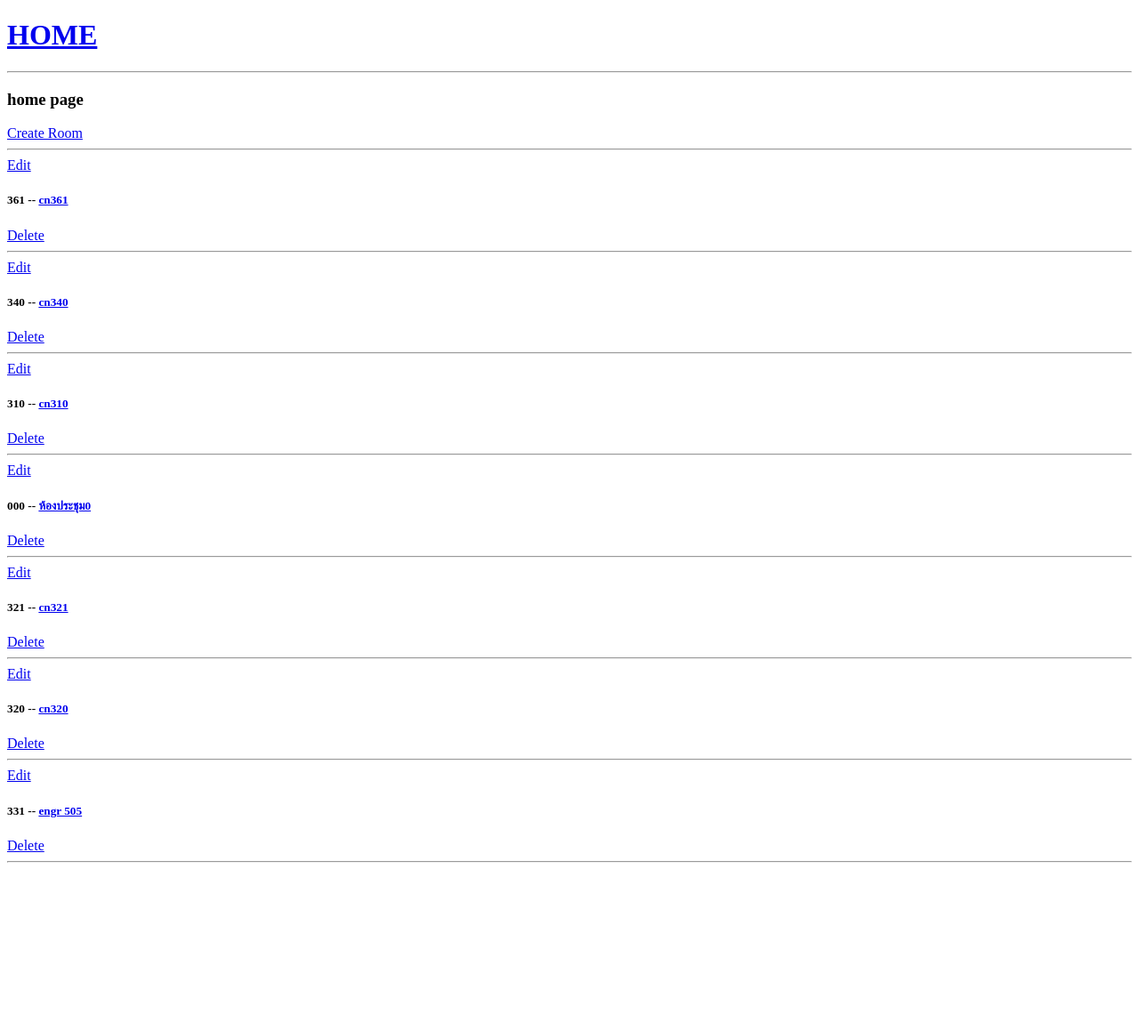
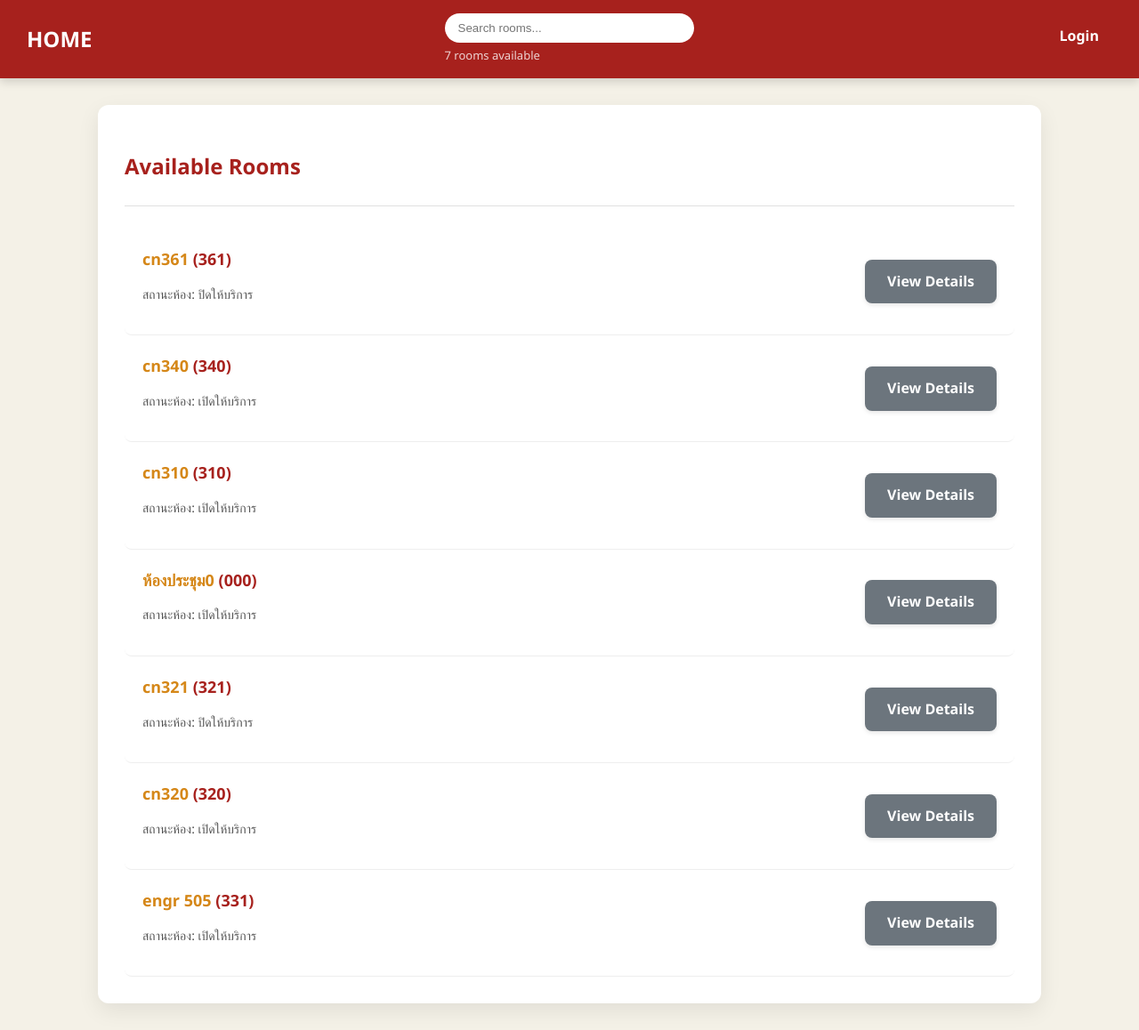
Before and after one commit to 6610685221/cn331-as2, a Django app: page / in a window 1280 px wide. Shown: the whole page at 89% size. Before the commit the page ends 970 px from the top, so only its background shows below. Run offline with Django 5.2, Linux system fonts and the light colour scheme; data comes from the database, SQL or seed files in the repository; both versions use the stored data as it was after the commit.

Commit message:
Final commit

```diff
--- a/classroom_booking/booking/admin.py
+++ b/classroom_booking/booking/admin.py
@@ -1,6 +1,7 @@
 from django.contrib import admin
-from .models import Room
+from .models import Room, Booking
 
 # Register your models here.
 
 admin.site.register(Room)
+admin.site.register(Booking)
--- a/classroom_booking/booking/templates/booking/home.html
+++ b/classroom_booking/booking/templates/booking/home.html
@@ -1,25 +1,24 @@
 {% extends 'main.html' %}
 
 {% block content %}
-
-<h3>home page</h3>
-
-<div>
-
-    <a href="{% url 'create-room' %}">Create Room</a>
+<div class="home-container">
+    <div class="home-header">
+        <h2>Available Rooms</h2>
+        {% if request.user.is_superuser %}
+            <a href="{% url 'create-room' %}" class="btn btn-primary">Create Room</a>
+        {% endif %}
+    </div>
     <hr>
-
-    <div>
+    <div class="room-list">
         {% for room in rooms %}
-            <div>
-                <a href="{% url 'update-room' room.room_id %}">Edit</a>
-                <h5>{{room.room_id}} -- <a href="/room/{{room.room_id}}">{{room.room_name}}</a></h5>
-                <a href="{% url 'delete-room' room.room_id %}">Delete</a>
-                <hr>
+            <div class="room-item">
+                <div>
+                    <h5><a href="{% url 'room' room.room_id %}" class="room-name">{{room.room_name}}</a> ({{room.room_id}})</h5>
+                    <p class="room-status">สถานะห้อง: {{ room.status|yesno:"เปิดให้บริการ,ปิดให้บริการ" }}</p>
+                </div>
+                <a href="{% url 'room' room.room_id %}" class="btn btn-secondary">View Details</a>
             </div>
         {% endfor %}
     </div>
-
 </div>
-
 {% endblock %}
--- a/classroom_booking/booking/templates/booking/room_form.html
+++ b/classroom_booking/booking/templates/booking/room_form.html
@@ -2,11 +2,12 @@
 
 {% block content %}
 
-<div>
+<div class="form-container">
+    <h2>Room Form</h2>
     <form method="POST" action="">
         {% csrf_token %}
         {{form.as_p}}
-        <input type="Submit" value="Submit" />
+        <input type="submit" value="Submit" class="btn btn-primary" />
     </form>
 </div>
 
--- a/classroom_booking/booking/urls.py
+++ b/classroom_booking/booking/urls.py
@@ -2,8 +2,16 @@ from django.urls import path
 from . import views
 
 urlpatterns = [
+    path('login/', views.loginPage, name="login"),
+    path('logout/', views.logoutUser, name="logout"),
+    path('register/', views.registerPage, name="register"),
+
     path('',views.home, name='home' ),
     path('room/<str:pk>/', views.room, name='room'),
+    path('room/room-booking/<str:pk>/',views.room_booking, name='room-booking'),
+    path('schedule/', views.schedule, name='schedule'),
+    path('schedule/cancel-booking/<str:pk>/', views.cancelBooking, name='cancel-booking'),
+
     path('create-room/',views.createRoom, name='create-room'),
     path('update-room/<str:pk>/',views.updateRoom, name='update-room'),
     path('delete-room/<str:pk>/',views.deleteRoom, name='delete-room'),
--- a/classroom_booking/booking/views.py
+++ b/classroom_booking/booking/views.py
@@ -1,21 +1,82 @@
 from django.shortcuts import render, redirect
-from .models import Room
+from django.http import HttpResponse
+from django.contrib import messages
+from django.contrib.auth.decorators import login_required
+from django.db.models import Q
+from django.contrib.auth.models import User
+from django.contrib.auth import authenticate, login, logout
+from django.contrib.auth.forms import UserCreationForm
+from .models import Room, Booking
 from .forms import RoomForm
 
 # Create your views here.
 
+def loginPage(request):
+    page = 'login'
+    if request.user.is_authenticated:
+        return redirect('home')
+
+    if request.method == 'POST':
+        username = request.POST.get('username')
+        password = request.POST.get('password')
+
+        try:
+            user = User.objects.get(username=username)
+        except:
+            messages.error(request, 'User does not exist.')
+
+        user = authenticate(request, username=username, password=password)
+
+        if user is not None:
+            login(request, user)
+            return redirect('home')
+        else:
+            messages.error(request, 'Username or password is incorrect.')
+
+    context = {'page': page}
+    return render(request, 'booking/login_register.html', context)
+
+def logoutUser(request):
+    logout(request)
+    return redirect('home')
+
+def registerPage(request):
+    form = UserCreationForm()
+
+    if request.method == 'POST':
+        form = UserCreationForm(request.POST)
+        if form.is_valid():
+            user = form.save()
+            login(request, user)
+            return redirect('home')
+        else:
+            messages.error(request, 'An error occurred during registration')
+
+    return render(request, 'booking/login_register.html',{'form': form})
+
 def home(request):
-    rooms = Room.objects.all()
-    context = {'rooms': rooms}
+    q = request.GET.get('q') if request.GET.get('q') != None else ''
+    rooms = Room.objects.filter(
+        Q(room_name__icontains=q) |
+        Q(room_id__icontains=q)
+    )
+    room_count = rooms.count()
+    context = {'rooms': rooms, 'room_count': room_count}
     return render(request, 'booking/home.html', context)
 
 def room(request, pk):
     room = Room.objects.get(room_id=pk)
-    context = {'room': room}
+    bookings = room.bookings.select_related('user')
+    context = {'room': room, 'bookings': bookings}
     return render(request, 'booking/room.html', context)
 
+@login_required(login_url='login')
 def createRoom(request):
     form = RoomForm()
+
+    if not request.user.is_superuser:
+        return HttpResponse('You\'re not allow to be here.')
+
     if request.method == 'POST':
         form = RoomForm(request.POST)
         if form.is_valid():
@@ -25,9 +86,14 @@ def createRoom(request):
     context = {'form': form}
     return render(request, 'booking/room_form.html', context)
 
+@login_required(login_url='login')
 def updateRoom(request, pk):
     room = Room.objects.get(room_id=pk)
     form = RoomForm(instance=room)
+
+    if not request.user.is_superuser:
+        return HttpResponse('You\'re not allow to be here.')
+
 
     if request.method == 'POST':
         form = RoomForm(request.POST, instance=room)
@@ -38,9 +104,64 @@ def updateRoom(request, pk):
     context = {'form': form}
     return render(request, 'booking/room_form.html',context)
 
+@login_required(login_url='login')
 def deleteRoom(request, pk):
-    room = Room.objects.get(room_id=pk)
+    room = Room.objects.get(pk=pk)
+
+    if not request.user.is_superuser:
+        return HttpResponse('You\'re not allow to be here.')
+
     if request.method == 'POST':
         room.delete()
         return redirect('home')
     return render(request, 'booking/delete.html', {'obj': room})
+
+
+@login_required(login_url='login')
+def room_booking(request, pk):
+    room = Room.objects.get(room_id=pk)
+    user = request.user
+
+    if room.room_hours <= 0 or not room.status:
+        messages.error(request, 'This room is not available for booking.')
+        return redirect('room', pk=pk)
+
+    if Booking.objects.filter(user=user, room=room).exists():
+        messages.error(request, 'You have already booked this room.')
+        return redirect('room', pk=pk)
+
+    if request.method == 'POST':
+        Booking.objects.create(user=user, room=room)
+        room.room_hours -= 1
+
+        if room.room_hours == 0:
+            room.status = False
+
+        room.save()
+        messages.success(request, 'Room booked successfully.')
+        return redirect('home')
+
+
+    context = {'room': room}
+    return render(request, 'booking/room_booking.html', context)
+
+@login_required(login_url='login')
+def schedule(request):
+    bookings = Booking.objects.filter(user=request.user).select_related('room', 'user')
+    context = {'bookings': bookings}
+    return render(request, 'booking/schedule.html', context)
+
+def cancelBooking(request, pk):
+    booking = Booking.objects.get(room__room_id=pk, user=request.user)
+    room = booking.room
+
+    if request.method == 'POST':
+        room.room_hours += 1
+        room.status = True
+        room.save()
+        booking.delete()
+        messages.success(request, 'Booking cancelled successfully.')
+        return redirect('schedule')
+
+    context = {'booking': booking}
+    return render(request, 'booking/cancel_booking.html', context)
--- a/classroom_booking/classroom_booking/settings.py
+++ b/classroom_booking/classroom_booking/settings.py
@@ -120,6 +120,10 @@ USE_TZ = True
 
 STATIC_URL = 'static/'
 
+STATICFILES_DIRS = [
+    BASE_DIR / "static",
+]
+
 # Default primary key field type
 # https://docs.djangoproject.com/en/5.2/ref/settings/#default-auto-field
 
--- a/classroom_booking/classroom_booking/urls.py
+++ b/classroom_booking/classroom_booking/urls.py
@@ -19,5 +19,5 @@ from django.urls import path, include
 
 urlpatterns = [
     path('admin/', admin.site.urls),
-    path('',include('booking.urls')),
+    path('', include('booking.urls')),
 ]
--- /dev/null
+++ b/classroom_booking/static/styles/main.css
@@ -0,0 +1,252 @@
+body {
+    background-color: #f4f1e7;
+    font-family: 'Kanit', 'Segoe UI', Tahoma, Geneva, Verdana, sans-serif;
+    margin: 0;
+    color: #333333;
+    font-size: 16px;
+    line-height: 1.6;
+}
+
+h1, h2, h3, h4, h5 {
+    color: #a7211d;
+}
+
+a {
+    color: #d58718;
+    text-decoration: none;
+    transition: color 0.3s ease;
+}
+
+a:hover {
+    text-decoration: none;
+    color: #a7211d;
+}
+
+hr {
+    border: 0;
+    border-top: 1px solid #e0e0e0;
+    margin: 25px 0;
+}
+
+
+.content-container {
+    max-width: 1000px;
+    margin: 30px auto;
+    padding: 30px;
+    background-color: #ffffff;
+    border-radius: 12px;
+    box-shadow: 0 8px 25px rgba(0, 0, 0, 0.08);
+    transition: all 0.3s ease;
+}
+
+.navbar {
+    background-color: #a7211d;
+    padding: 15px 30px;
+    color: white;
+    display: flex;
+    justify-content: space-between;
+    align-items: center;
+    box-shadow: 0 4px 10px rgba(0,0,0,0.15);
+    position: sticky;
+    top: 0;
+    z-index: 1000;
+}
+
+.navbar .logo a {
+    color: white;
+    font-size: 24px;
+    font-weight: bold;
+    text-decoration: none;
+    transition: color 0.3s ease;
+}
+.navbar .logo a:hover {
+    color: #eadda8;
+}
+
+.navbar .nav-links a {
+    color: white;
+    margin: 0 15px;
+    font-weight: bold;
+    padding-bottom: 5px;
+    border-bottom: 2px solid transparent;
+    transition: border-color 0.3s ease;
+}
+.navbar .nav-links a:hover {
+    border-bottom-color: #eadda8;
+}
+
+.navbar form input[type="text"] {
+    padding: 9px 15px;
+    border: none;
+    border-radius: 20px;
+    min-width: 250px;
+    transition: all 0.3s ease;
+}
+.navbar form input[type="text"]:focus {
+    outline: none;
+    box-shadow: 0 0 0 3px rgba(234, 218, 168, 0.7);
+}
+
+
+.form-container {
+    max-width: 600px;
+    margin: 20px auto;
+    padding: 30px;
+    background-color: #fdfdfd;
+    border-radius: 8px;
+    border: 1px solid #eee;
+}
+
+.form-container form p {
+    margin-bottom: 15px;
+}
+.form-container form label {
+    display: block;
+    margin-bottom: 8px;
+    font-weight: bold;
+    font-size: 14px;
+}
+.form-container form input[type="text"],
+.form-container form input[type="password"],
+.form-container form input[type="number"],
+.form-container form textarea,
+.form-container form select {
+    width: 100%;
+    padding: 12px;
+    margin-bottom: 15px;
+    border: 1px solid #ccc;
+    border-radius: 5px;
+    box-sizing: border-box;
+    transition: border-color 0.3s, box-shadow 0.3s;
+}
+
+.form-container form input:focus,
+.form-container form textarea:focus,
+.form-container form select:focus {
+    outline: none;
+    border-color: #d58718;
+    box-shadow: 0 0 0 3px rgba(213, 135, 24, 0.2);
+}
+
+
+.btn {
+    display: inline-block;
+    padding: 12px 25px;
+    border: none;
+    border-radius: 8px;
+    color: white;
+    font-weight: bold;
+    font-size: 16px;
+    cursor: pointer;
+    text-align: center;
+    transition: all 0.2s ease-in-out;
+    box-shadow: 0 2px 5px rgba(0,0,0,0.1);
+}
+.btn:hover {
+    text-decoration: none;
+    transform: translateY(-3px);
+    box-shadow: 0 4px 10px rgba(0,0,0,0.15);
+}
+.btn:active {
+    transform: translateY(-1px);
+    box-shadow: 0 2px 5px rgba(0,0,0,0.1);
+}
+
+.btn-primary { background-color: #d58718; }
+.btn-primary:hover { background-color: #b56f0f; color: white; }
+
+.btn-danger { background-color: #a7211d; }
+.btn-danger:hover { background-color: #861a17; color: white; }
+
+.btn-secondary { background-color: #6c757d; }
+.btn-secondary:hover { background-color: #5a6268; color: white; }
+
+
+.btn-lg {
+    padding: 15px 35px;
+    font-size: 18px;
+}
+
+
+.room-list .room-item {
+    padding: 20px;
+    border-radius: 8px;
+    border-bottom: 1px solid #eee;
+    display: flex;
+    justify-content: space-between;
+    align-items: center;
+    transition: all 0.3s ease;
+}
+.room-list .room-item:hover {
+    background-color: #fafafa;
+    transform: translateX(5px);
+    box-shadow: 0 4px 10px rgba(0,0,0,0.05);
+}
+.room-list .room-item h5 { margin: 0; font-size: 18px; }
+.room-list .room-item .room-name { font-weight: bold; }
+.room-list .room-item .room-status { font-size: 14px; color: #555; }
+
+
+.detail-container p {
+    font-size: 18px;
+    line-height: 1.7;
+}
+.detail-actions {
+    margin-top: 30px;
+    padding-top: 20px;
+    border-top: 1px solid #eee;
+}
+
+
+.booking-item {
+    display: flex;
+    justify-content: space-between;
+    align-items: center;
+    background-color: #fdfdfd;
+    padding: 25px;
+    border-radius: 10px;
+    margin-bottom: 20px;
+    border: 1px solid #eee;
+    transition: all 0.3s ease;
+}
+.booking-item:hover {
+    border-left: 5px solid #d58718;
+    box-shadow: 0 5px 15px rgba(0,0,0,0.07);
+    transform: scale(1.02);
+}
+
+
+.confirmation-container {
+    text-align: center;
+    padding: 40px 20px;
+    background-color: #f9f9f9;
+    border-radius: 10px;
+}
+
+
+.search-container {
+    display: flex;
+    flex-direction: column;
+}
+
+
+.rooms-available-text {
+    color: rgba(255, 255, 255, 0.8);
+    font-size: 13px;
+    margin-top: 4px;
+}
+
+
+.user-welcome {
+    color: rgba(255, 255, 255, 0.8);
+    padding: 6px 14px;
+    font-size: 14px;
+    font-weight: bold;
+    margin-right: 15px;
+}
+
+
+.nav-links {
+    display: flex;
+    align-items: center;
+}
--- a/classroom_booking/templates/main.html
+++ b/classroom_booking/templates/main.html
@@ -1,5 +1,5 @@
 <!DOCTYPE html>
-
+{% load static %}
 <html lang="en">
 
 <head>
@@ -7,6 +7,7 @@
     <meta charset="UTF-8">
     <meta name="viewport" content="width=device-width, initial-scale=1.0">
     <title>CLASSROOM BOOKING</title>
+    <link rel="stylesheet" href="{% static 'styles/main.css' %}">
 
 </head>
 
@@ -14,9 +15,11 @@
 <body>
     {% include 'navbar.html' %}
 
-    {% block content %}
+    <div class="content-container">
+        {% block content %}
 
     {% endblock %}
+    </div>
 
 </body>
 
--- a/classroom_booking/templates/navbar.html
+++ b/classroom_booking/templates/navbar.html
@@ -1,5 +1,26 @@
-<a href="/">
-    <h1>HOME</h1>
-</a>
+<nav class="navbar">
+    <div class="logo">
+        <a href="/">HOME</a>
+    </div>
 
-<hr>
+    <div class="search-container">
+        <form method="GET" action="{% url 'home' %}">
+            <input type="text" name="q" placeholder="Search rooms..."/>
+        </form>
+        <span class="rooms-available-text">{{room_count}} rooms available</span>
+    </div>
+
+    <div class="nav-links">
+        {% if request.user.is_authenticated %}
+            <div class="user-welcome">
+                Welcome, {{ request.user.get_full_name|default:request.user.username }}
+            </div>
+            {% if not request.user.is_superuser %}
+            <a href="{% url 'schedule' %}">My Bookings</a>
+            {% endif %}
+            <a href="{% url 'logout' %}">Logout</a>
+        {% else %}
+            <a href="{% url 'login' %}">Login</a>
+        {% endif %}
+    </div>
+</nav>
```
Also changed, not shown: classroom_booking/booking/models.py (+13 -0 lines), classroom_booking/booking/templates/booking/cancel_booking.html (added, +12 -0 lines), classroom_booking/booking/templates/booking/login_register.html (added, +28 -0 lines), classroom_booking/booking/templates/booking/room.html (+27 -1 lines), classroom_booking/booking/templates/booking/room_booking.html (added, +12 -0 lines), classroom_booking/booking/templates/booking/schedule.html (added, +26 -0 lines), classroom_booking/booking/migrations/0005_alter_room_options_room_participants.py (added), classroom_booking/booking/migrations/0006_remove_room_participants_booking.py (added), classroom_booking/booking/migrations/0007_alter_booking_options_booking_updated.py (added), classroom_booking/db.sqlite3.
